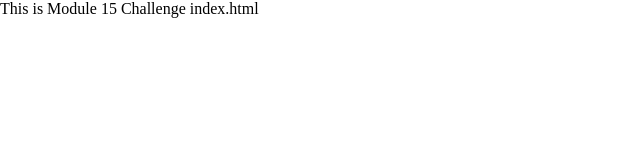
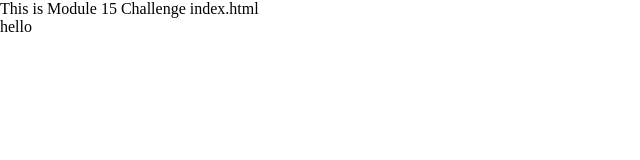
Before and after one commit to HikmetYigit34/Module-15-Challenge-Leaflet, a plain HTML site: page index.html in a window 1280 px wide. Shown: the full height of the page, 0-640 px from the left. Drawn offline with nearby package versions, Linux system fonts and the light colour scheme.

Commit message:
Update index.html

```diff
--- a/index.html
+++ b/index.html
@@ -21,7 +21,7 @@
 
 
   <!-- The div that holds our map -->
-  <div id="map"></div>
+  <div id="map">hello</div>
 
   <!-- Leaflet JS -->
   <script src="https://unpkg.com/leaflet@1.9.4/dist/leaflet.js"
```
